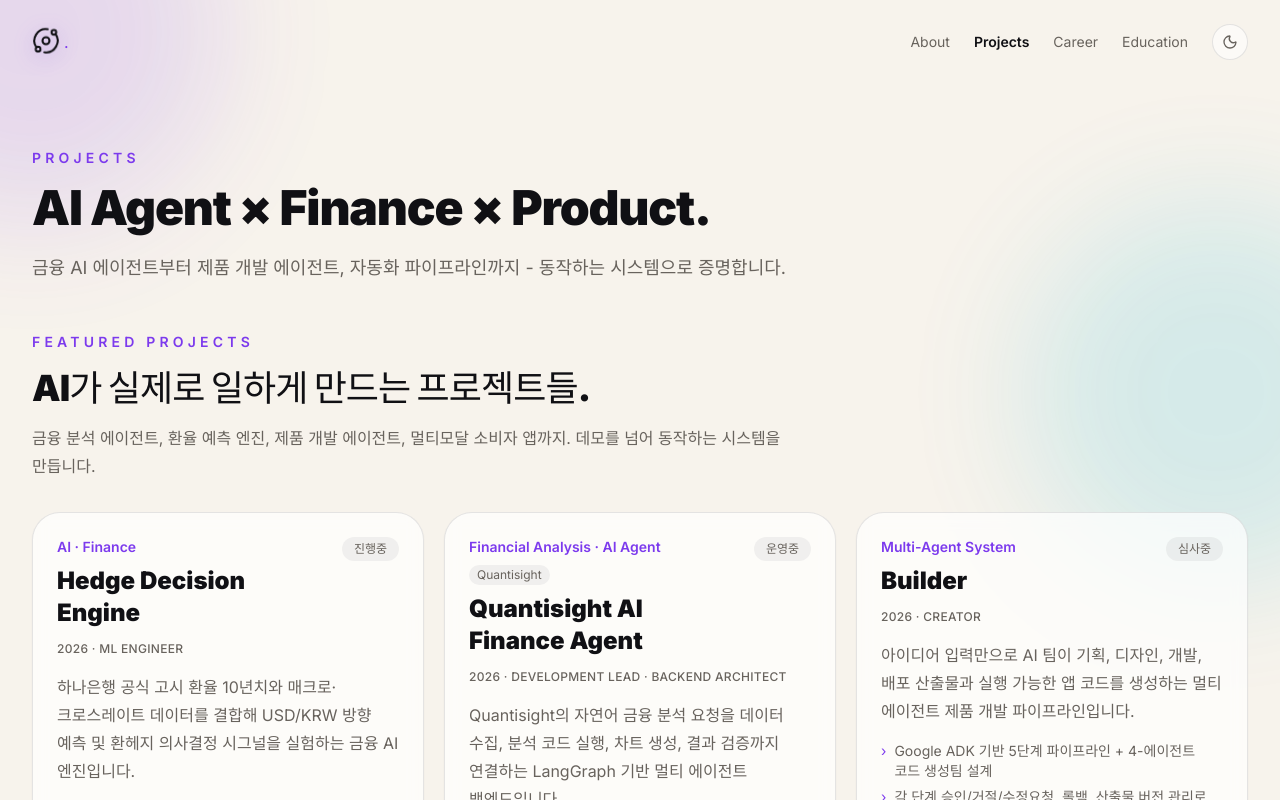
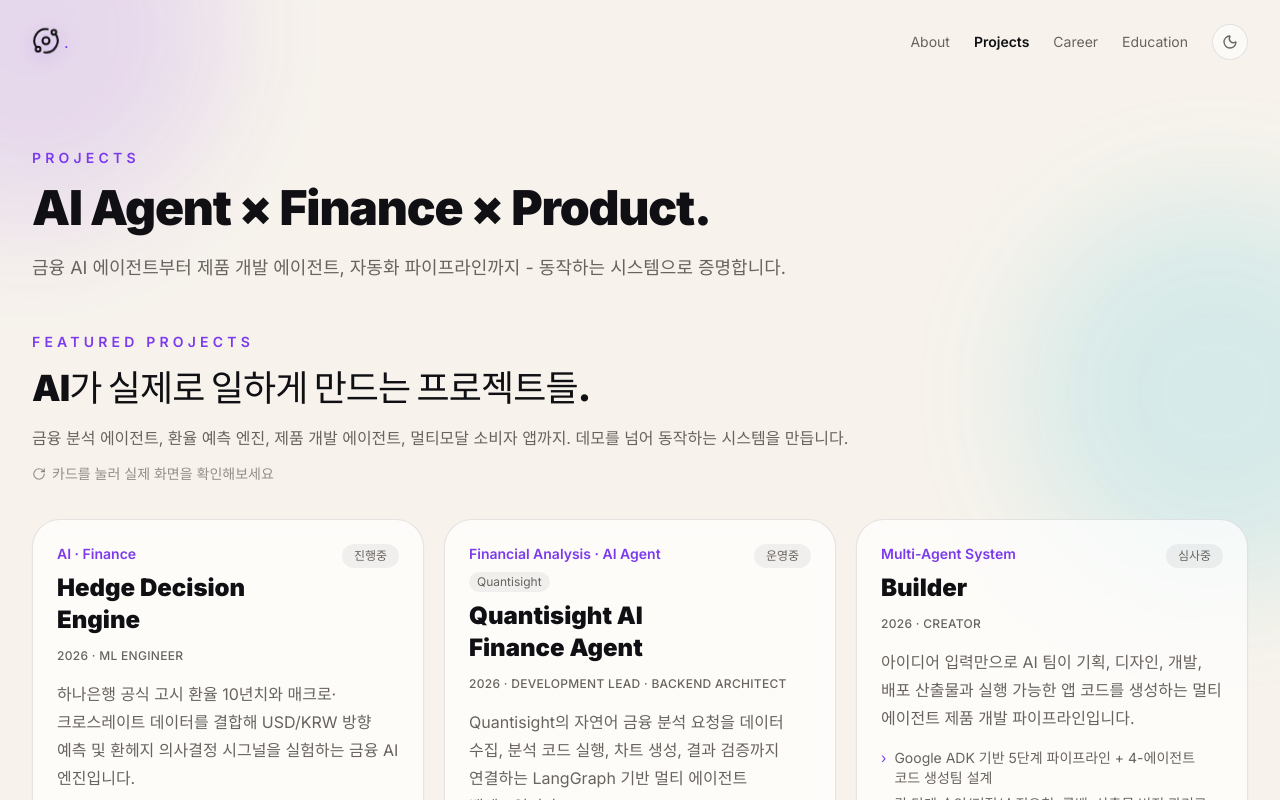
Before and after one commit to PlutoJoshua/PlutoJoshua.github.io, a React (Vite) app: page /projects in a window 1280 px wide. Shown: the top 800 px of the page. Built offline with nearby package versions, Linux system fonts and the light colour scheme; a web font is replaced by a local one.

Commit message:
content: full-width featured description + flip hint on media groups
- widen project group description so the last word no longer orphans
- add subtle gray "카드를 눌러 실제 화면을 확인해보세요" hint to groups with flippable cards

```diff
--- a/src/pages/Projects.jsx
+++ b/src/pages/Projects.jsx
@@ -1,3 +1,4 @@
+import { RotateCw } from 'lucide-react';
 import { projects, projectGroups, projectOrder } from '../data/projects';
 import PageHeader from '../components/PageHeader';
 import ProjectCard from '../components/ProjectCard';
@@ -33,11 +34,16 @@ export default function Projects() {
           if (!items.length) return null;
           return (
             <div key={group.key}>
-              <div className="mb-8 max-w-3xl">
+              <div className="mb-8">
                 <SectionLabel>{group.label}</SectionLabel>
                 <h2 className="text-3xl font-black tracking-tight sm:text-4xl">{group.title}</h2>
                 {group.description ? (
                   <p className="mt-4 break-keep leading-7 text-muted dark:text-muted-d">{group.description}</p>
+                ) : null}
+                {items.some((p) => p.media?.shots?.length) ? (
+                  <p className="mt-3 inline-flex items-center gap-1.5 text-sm text-muted/70 dark:text-muted-d/70">
+                    <RotateCw className="h-3.5 w-3.5" /> 카드를 눌러 실제 화면을 확인해보세요
+                  </p>
                 ) : null}
               </div>
               <div className="grid gap-5 md:grid-cols-2 xl:grid-cols-3">
```
Also changed, not shown: 5 other files (tests, documents, lock files or other folders).
